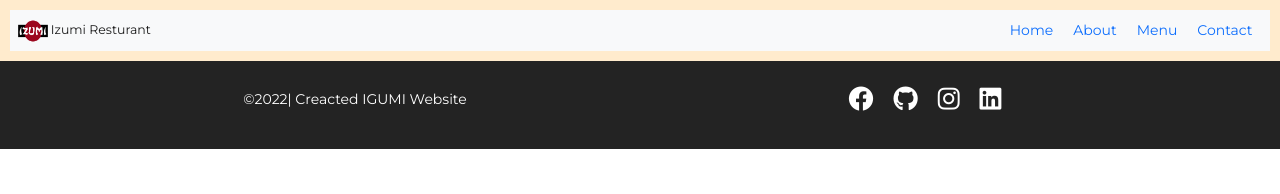
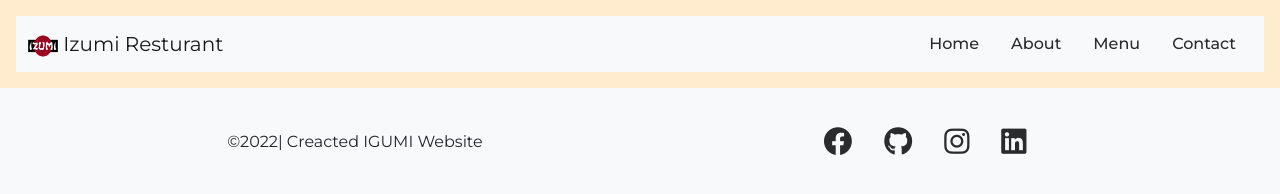
Before and after one commit to centralrepository-phb5/izumi, a plain HTML site: page index.html in a window 1280 px wide. Drawn offline with Linux system fonts and the light colour scheme.

Commit message:
Footer color updated and extra css deleted

```diff
--- a/assets/css/style.css
+++ b/assets/css/style.css
@@ -12,15 +12,9 @@
 }
 
 /* BASE CODE */
-html {
-    font-size: 62.5%;
-}
-
 body {
-    font-size: 1.4rem;
     font-family: "Montserrat", sans-serif;
     font-weight: 400;
-    position: relative;
 }
 
 /* HEADER */
@@ -29,14 +23,21 @@ body {
     padding: 1rem;
 }
 
+.nav-link{
+    text-decoration: none;   /* decoration changed */
+    color: #292b2c;        /* color changed */
+    font-weight: 500;       /* weight added */
+}
+
 /* FOOTER */
 .footer-area {
-    background: #1b1b1bf5;
+    background: #F8F9FA;
     padding: 2rem 0;
 }
 
 .social-item{
+    color: #292b2c;       /* color changed */
     margin-right: 2rem;
     list-style: none;
-    font-size: 2.5rem;
+    font-size: 1.8rem;      /* size changed */
 }
--- a/index.html
+++ b/index.html
@@ -56,7 +56,7 @@
         <div class="container">
             <div class="row row-cols-1 row-cols-lg-2 align-items-center">
             <div class="col text-center">
-                <p class="text-white">&copy;2022|  Creacted IGUMI Website</p>
+                <p class="text-dark">&copy;2022|  Creacted IGUMI Website</p>
             </div>
             <div class="col">
                 <ul class="d-flex justify-content-center text-white">
```
